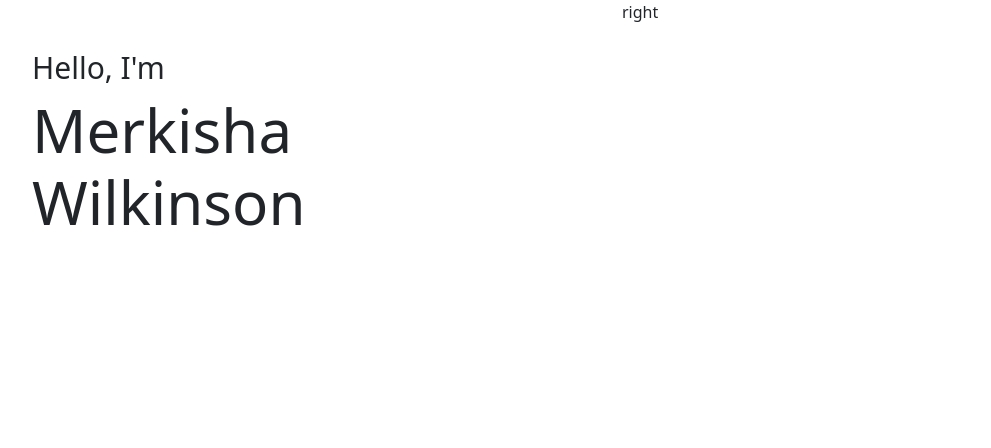
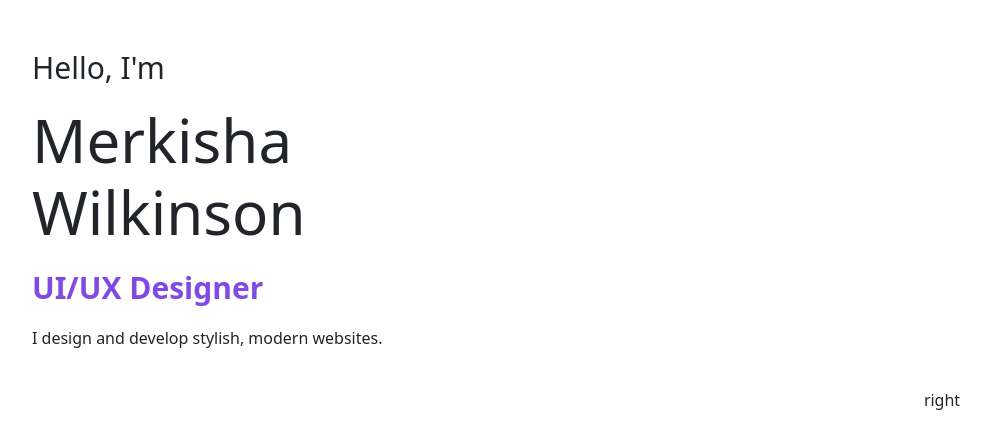
Before and after one commit to mwilk94/Portfolio, a React (Create React App) app in the folder client/: page / in a window 1280 px wide. Shown: the top 448 px of the page, without its empty margins (18-1009 px from the left). Built offline with nearby package versions, Linux system fonts and the light colour scheme.

Commit message:
left column of home created

```diff
--- a/client/src/component/home/Home.css
+++ b/client/src/component/home/Home.css
@@ -10,10 +10,17 @@
 
 .i-right{
   flex: 1;
+  display: flex;
+  align-items: center;
+  justify-content: center;
 }
 
 .i-left-wrapper{
   padding: 50px;
+  height: 50%;
+  display: flex;
+  flex-direction: column;
+  justify-content: space-between;
 }
 
 .i-intro{
--- a/client/src/component/home/Home.jsx
+++ b/client/src/component/home/Home.jsx
@@ -12,7 +12,12 @@ export default function Home() {
             <div className="i-title-wrapper">
               <div className="i-title-item">Web Developer</div>
               <div className="i-title-item">Life-Long Learner</div>
+              <div className="i-title-item">UI/UX Designer</div>
             </div>
+            <div className="i-title-item">Entrepreneur</div>
+          </div>
+          <div className="i-desc">
+            I design and develop stylish, modern websites.
           </div>
         </div>
       </div>
```
